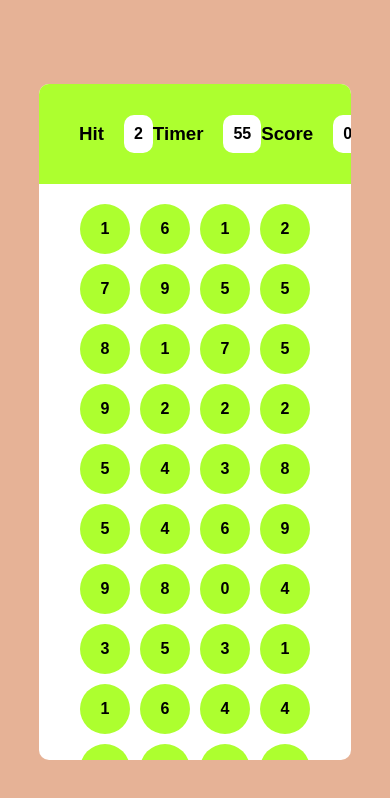
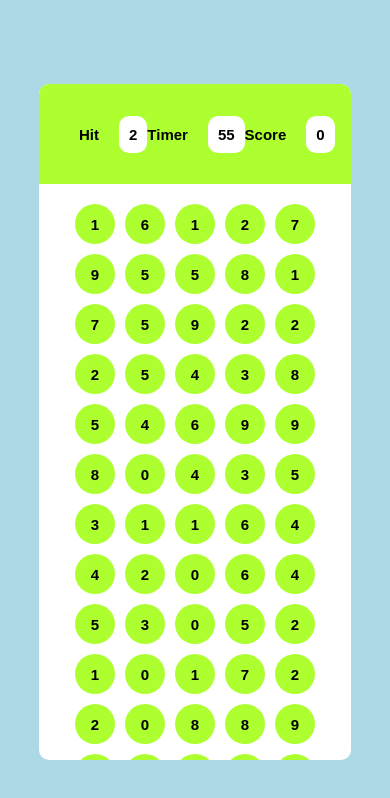
Before and after one commit to divanshGupta/bubble-2, a plain HTML site: page index.html in a window 390 px wide. Drawn offline with Linux system fonts and the light colour scheme.

Commit message:
responsiveness

```diff
--- a/index.html
+++ b/index.html
@@ -3,7 +3,7 @@
 <head>
     <meta charset="UTF-8">
     <meta name="viewport" content="width=device-width, initial-scale=1.0">
-    <title>BuBBly ShuBBly</title>
+    <title>Number Bomber</title>
     <link rel="stylesheet" href="style.css">
 </head>
 <body>
--- a/style.css
+++ b/style.css
@@ -3,6 +3,7 @@
     margin: 0;
     box-sizing: border-box;
     font-family: "gilroy", sans-serif;
+    font-size: 10px;
 }
 
 html, body {
@@ -50,6 +51,10 @@ html, body {
     background-color: #fff;
     color: black;
     font-weight: 700;
+    font-size: 20px;
+}
+.elem h3 {
+    font-size: 20px;
 }
 
 #pbtm {
@@ -62,6 +67,7 @@ html, body {
     width: 100%;
     height: calc(100% - 100px);
     padding: 20px;
+    font-size: 20px;
 }
 .bubble {
     display: flex;
@@ -73,7 +79,32 @@ html, body {
     background-color: greenyellow;
     color: #000;
     font-weight: 700;
+    font-size: 2rem;
 }
 .bubble:hover {
     background-color: green;
 }
+
+/* responsiveness */
+
+@media only screen and (max-width: 600px) {
+    #main {
+      background-color: lightblue;
+    }
+    .elem h3 {
+        font-size: 15px;
+    }
+    .elem .box {
+        font-size: 15px;
+    }
+    .bubble {
+        font-size: 15px;
+        width: 40px;
+        height: 40px;
+    }
+    .pbtm {
+        padding: 10px;
+        gap: 8px;
+    }
+
+  }
```
